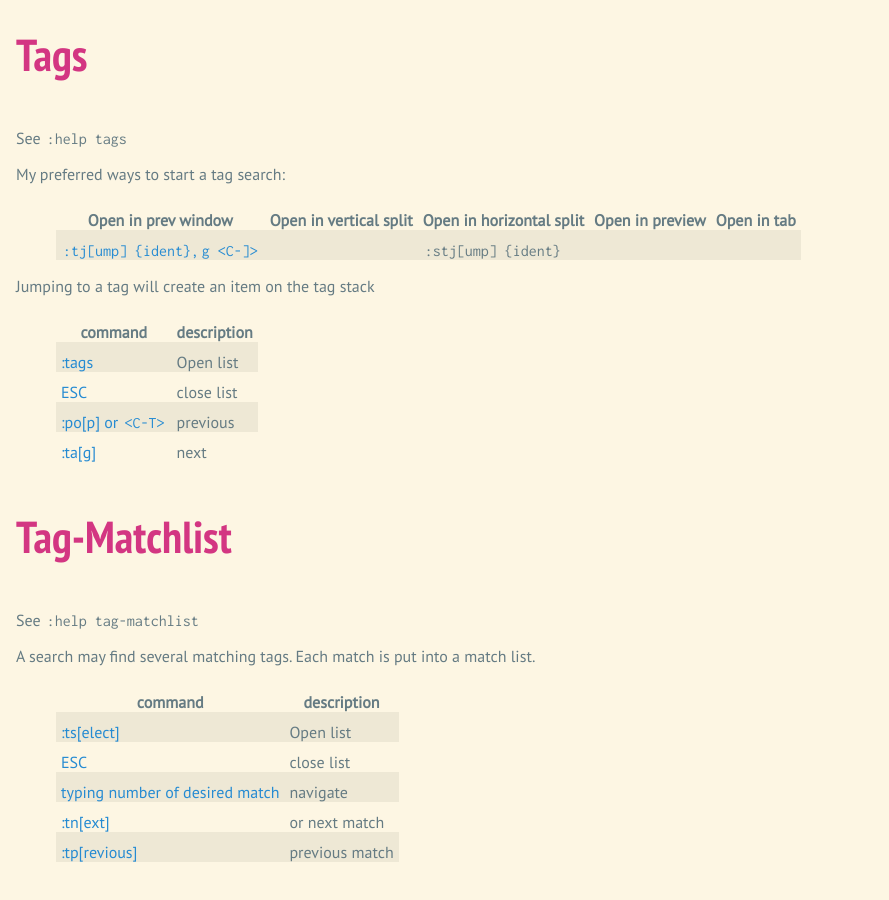
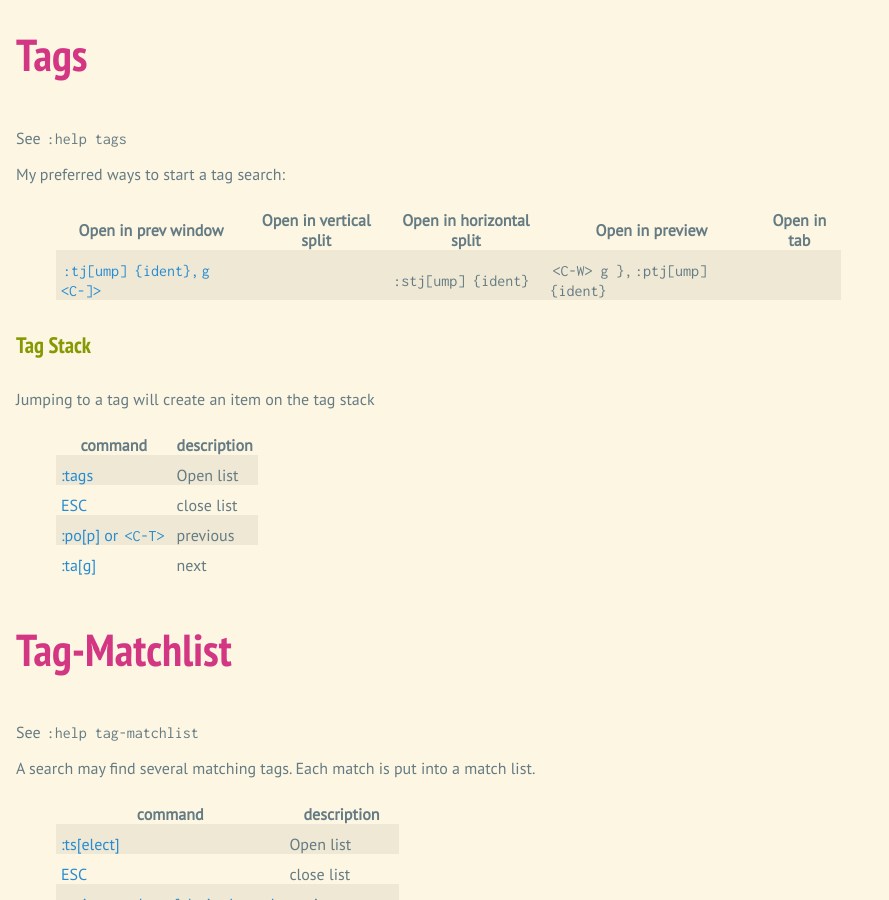
Before and after one commit to ajh/ajh.github.io, a Jekyll site: the page built from _posts/2013-09-29-vim_cheat_sheet_part_one.md, in a window 1280 px wide and 900 px high, scrolled down 3561 px. Shown: the whole window, without its empty margins (0-889 px from the left). Built offline with Jekyll 4.4.1, drawn with Linux system fonts in a browser that asks for light colours; nearby versions of some CDN libraries; Markdown is read by kramdown in place of the engine named in the settings.

```diff
--- a/_posts/2013-09-29-vim_cheat_sheet_part_one.md
+++ b/_posts/2013-09-29-vim_cheat_sheet_part_one.md
@@ -130,9 +130,11 @@ See `:help tags`
 
 My preferred ways to start a tag search:
 
-| Open in prev window           | Open in vertical split | Open in horizontal split | Open in preview   | Open in tab         |
-| -------------------           | ---------------------- | ------------------------ | ---------------   | -----------         |
-| `:tj[ump] {ident}`, `g <C-]>` |                        | `:stj[ump] {ident}`      |                   |                     |
+| Open in prev window           | Open in vertical split | Open in horizontal split | Open in preview                  | Open in tab |
+| -------------------           | ---------------------- | ------------------------ | ---------------                  | ----------- |
+| `:tj[ump] {ident}`, `g <C-]>` |                        | `:stj[ump] {ident}`      | `<C-W> g }`, `:ptj[ump] {ident}` |             |
+
+#### Tag stack
 
 Jumping to a tag will create an item on the tag stack
 
```
